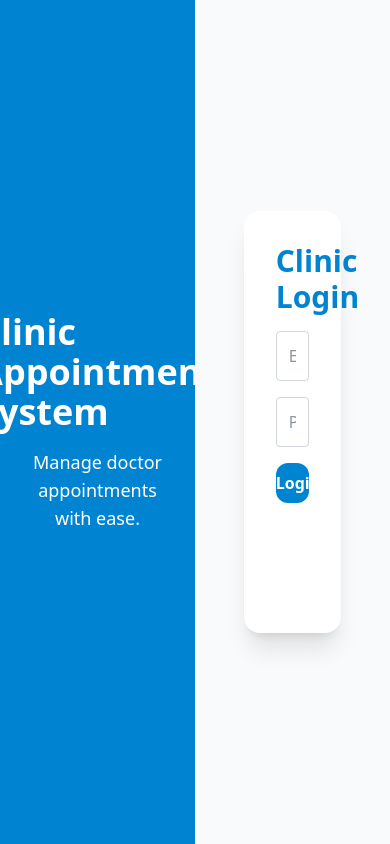
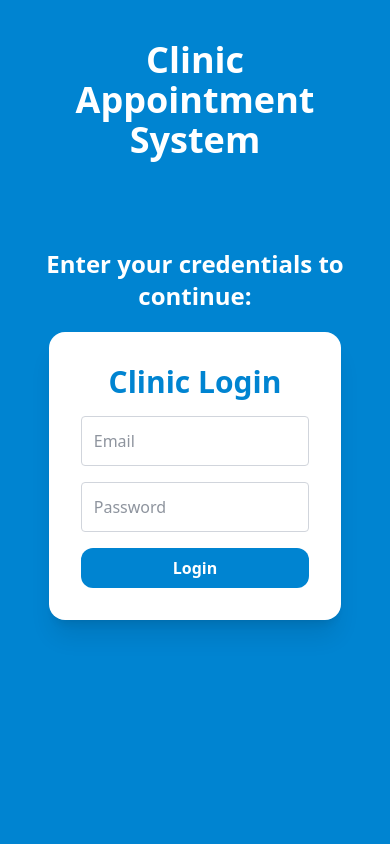
Before and after one commit to anoopvikram/Clinic-calendar, a React (Vite) app: page / in a window 390 px wide. Built offline with nearby package versions, Linux system fonts and the light colour scheme.

Commit message:
made login page responsive

```diff
--- a/src/index.css
+++ b/src/index.css
@@ -37,13 +37,13 @@ body {
   @apply bg-white text-sky-700 px-4 py-1.5 rounded-full font-semibold hover:bg-sky-100 transition;
 }
 
-    /*LOGIN PAGE*/
+  /*LOGIN PAGE*/
 
-    .login-page {
-  @apply grid grid-cols-2 h-screen;
+.login-page {
+  @apply grid h-screen grid-cols-1 md:grid-cols-2;
 
   .login-left {
-    @apply flex flex-col justify-center items-center bg-sky-600 text-white p-8;
+    @apply hidden md:flex flex-col justify-center items-center bg-sky-600 text-white p-8;
 
     .login-heading {
       @apply text-4xl font-bold mb-4;
@@ -55,10 +55,18 @@ body {
   }
 
   .login-right {
-    @apply flex items-center justify-center bg-slate-50;
+    @apply flex items-center flex-col md:justify-center bg-sky-600 md:bg-slate-50 text-center;
+
+    .right-heading{
+      @apply text-white md:text-sky-600 md:hidden text-4xl font-bold mb-2 mx-10 my-10;
+    }
+
+    .right-subtext{
+      @apply text-white md:text-sky-600  text-2xl text-center mt-20 mb-5 font-bold;
+    }
 
     .login-form {
-      @apply bg-white p-8 rounded-2xl shadow-xl space-y-4 w-1/2 h-1/2;
+      @apply flex flex-col justify-center bg-white p-8 rounded-2xl shadow-xl space-y-4 w-3/4 md:w-1/2 h-fit ;
 
       .form-heading {
         @apply text-sky-600 text-3xl font-bold mb-4 text-center;
@@ -82,6 +90,7 @@ body {
     }
   }
 }
+
 
 
     /* APPOINTMENT FORM */
--- a/src/pages/CalendarPage.jsx
+++ b/src/pages/CalendarPage.jsx
@@ -51,7 +51,7 @@ export const CalendarPage = () => {
   const throttleDelay = 300;
 
   const isInsideCalendar = (el) => {
-    return el.closest('.rbc-calendar'); // class from react-big-calendar root
+    return el.closest('.rbc-calendar');
   };
 
   const handleWheel = (e) => {
--- a/src/pages/LoginPage.jsx
+++ b/src/pages/LoginPage.jsx
@@ -23,6 +23,8 @@ export const LoginPage = () => {
             <p className="login-subtext">Manage doctor appointments with ease.</p>
         </div>
         <div className='login-right'>
+            <h2 className="right-heading">Clinic Appointment System</h2>
+            <p className="right-subtext">Enter your credentials to continue:</p>
             <form onSubmit={handleLogin} className="login-form">
                 <h2 className="form-heading">Clinic Login</h2>
 
```
